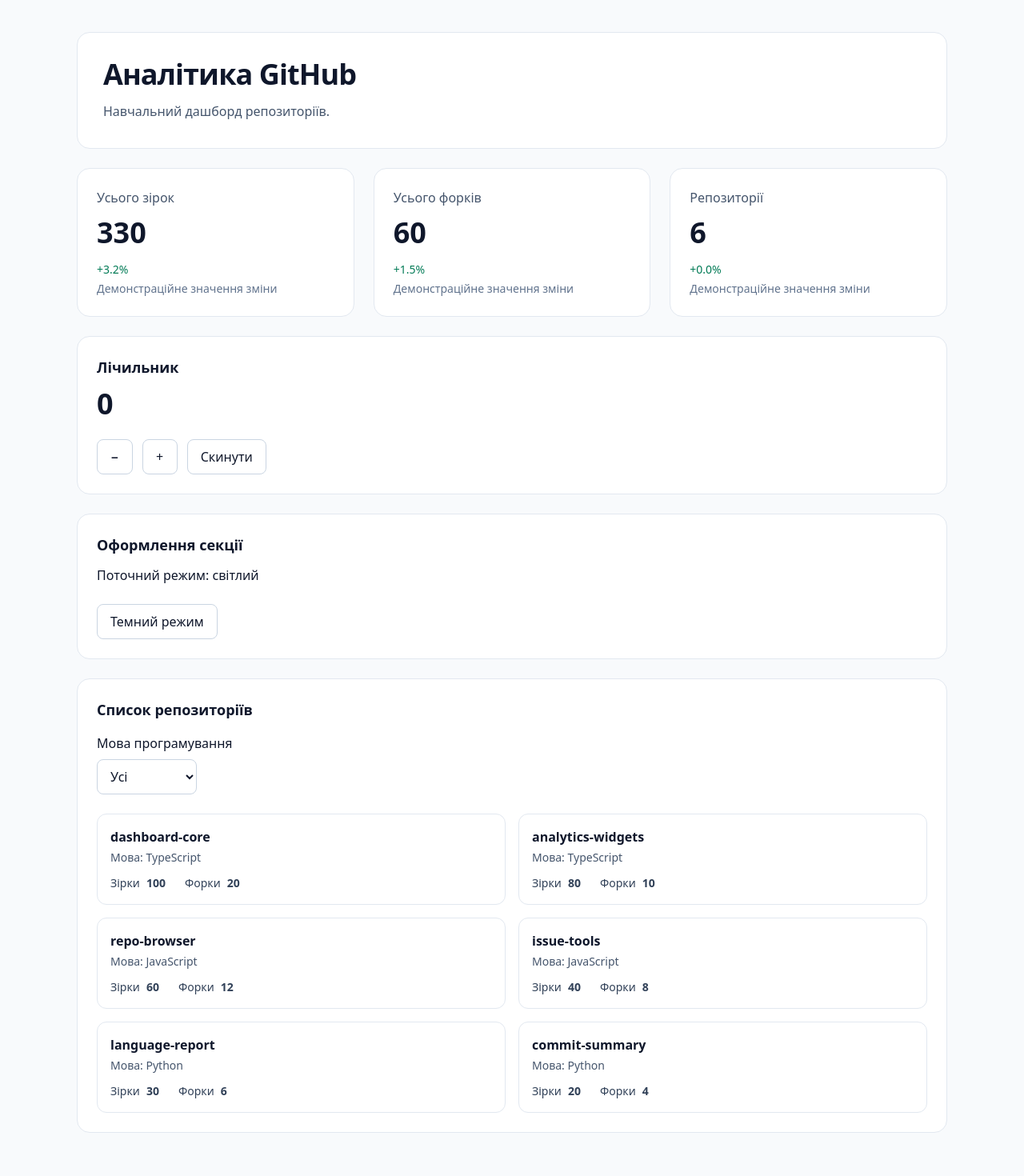
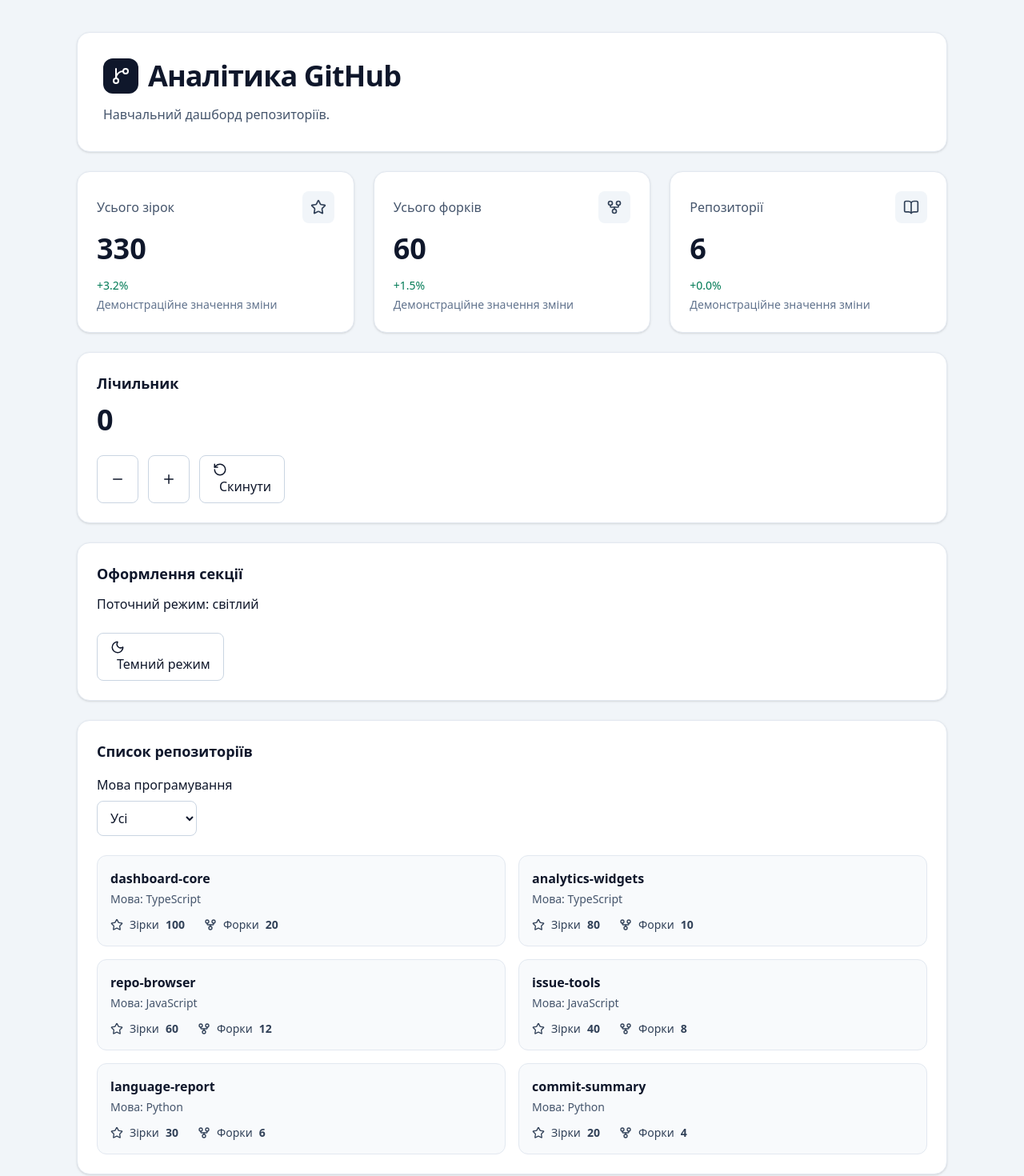
Before and after one commit to SkyKals/GitHub-Analytics-Dashboard, a React (Vite) app: page / in a window 1280 px wide. Shown: the top 1470 px of the page at 80% size. Built offline with nearby package versions, Linux system fonts and the light colour scheme.

Commit message:
LAB-01: refine GitHub presentation and usage documentation

```diff
--- a/package.json
+++ b/package.json
@@ -13,6 +13,7 @@
     "build": "tsc -b && vite build"
   },
   "dependencies": {
+    "lucide-react": "1.53.0",
     "react": "19.3.0",
     "react-dom": "19.3.0"
   },
--- a/src/app/styles.css
+++ b/src/app/styles.css
@@ -3,7 +3,7 @@
 @layer base {
   body {
     margin: 0;
-    background-color: var(--color-slate-50);
+    background-color: var(--color-slate-100);
     color: var(--color-slate-900);
     font-family: system-ui, -apple-system, BlinkMacSystemFont, "Segoe UI", sans-serif;
   }
--- a/src/components/widgets/Counter.tsx
+++ b/src/components/widgets/Counter.tsx
@@ -1,4 +1,5 @@
 import { useState } from 'react'
+import { Minus, Plus, RotateCcw } from 'lucide-react'
 
 type CounterProps = {
   initialValue: number
@@ -20,7 +21,7 @@
   }
 
   return (
-    <section aria-label="Лічильник" className="rounded-2xl border border-slate-200 bg-white p-6">
+    <section aria-label="Лічильник" className="rounded-2xl border border-slate-200 bg-white p-6 shadow-sm">
       <h2 className="text-lg font-semibold text-slate-900">Лічильник</h2>
       <output
         aria-label="Поточне значення"
@@ -36,7 +37,7 @@
           onClick={handleDecrement}
           className="min-h-11 min-w-11 rounded-lg border border-slate-300 px-4 py-2 font-medium text-slate-900 hover:bg-slate-100"
         >
-          −
+          <Minus size={18} aria-hidden="true" />
         </button>
         <button
           type="button"
@@ -44,7 +45,7 @@
           onClick={handleIncrement}
           className="min-h-11 min-w-11 rounded-lg border border-slate-300 px-4 py-2 font-medium text-slate-900 hover:bg-slate-100"
         >
-          +
+          <Plus size={18} aria-hidden="true" />
         </button>
         <button
           type="button"
@@ -52,7 +53,8 @@
           onClick={handleReset}
           className="min-h-11 rounded-lg border border-slate-300 px-4 py-2 font-medium text-slate-900 hover:bg-slate-100"
         >
-          Скинути
+          <RotateCcw size={18} aria-hidden="true" />
+          <span className="ml-2">Скинути</span>
         </button>
       </div>
     </section>
--- a/src/components/widgets/KpiCard.tsx
+++ b/src/components/widgets/KpiCard.tsx
@@ -1,3 +1,5 @@
+import { BookOpen, GitFork, Star } from 'lucide-react'
+
 type KpiCardProps = {
   title: string
   value: number
@@ -5,9 +7,16 @@
 }
 
 export default function KpiCard({ title, value, change }: KpiCardProps) {
+  const Icon = title === 'Усього зірок' ? Star : title === 'Усього форків' ? GitFork : BookOpen
+
   return (
-    <article className="rounded-2xl border border-slate-200 bg-white p-6">
-      <h2 className="text-base font-medium text-slate-600">{title}</h2>
+    <article className="rounded-2xl border border-slate-200 bg-white p-6 shadow-sm">
+      <div className="flex items-center justify-between gap-4">
+        <h2 className="text-base font-medium text-slate-600">{title}</h2>
+        <span className="grid size-10 shrink-0 place-items-center rounded-lg bg-slate-100 text-slate-700" aria-hidden="true">
+          <Icon size={20} />
+        </span>
+      </div>
       <p className="mt-3 text-4xl font-semibold tabular-nums text-slate-900">
         {value.toLocaleString('uk-UA')}
       </p>
--- a/src/components/widgets/Toggle.tsx
+++ b/src/components/widgets/Toggle.tsx
@@ -1,4 +1,5 @@
 import { useState } from 'react'
+import { Moon } from 'lucide-react'
 
 export default function Toggle() {
   const [isDarkMode, setIsDarkMode] = useState(false)
@@ -6,7 +7,7 @@
   return (
     <section
       aria-label="Оформлення секції"
-      className={`rounded-2xl border p-6 ${
+      className={`rounded-2xl border p-6 shadow-sm ${
         isDarkMode
           ? 'border-slate-700 bg-slate-900 text-slate-50'
           : 'border-slate-200 bg-white text-slate-900'
@@ -25,8 +26,9 @@
             ? 'border-slate-500 bg-slate-700 text-slate-50 hover:bg-slate-600'
             : 'border-slate-300 bg-white text-slate-900 hover:bg-slate-100'
         }`}
-      >
-        Темний режим
+        >
+          <Moon size={18} aria-hidden="true" />
+          <span className="ml-2">Темний режим</span>
       </button>
     </section>
   )
--- a/src/features/repositories/components/FilteredList.tsx
+++ b/src/features/repositories/components/FilteredList.tsx
@@ -15,7 +15,7 @@
     : repositories.filter((repository) => repository.language === selectedLanguage)
 
   return (
-    <section aria-label="Список репозиторіїв" className="rounded-2xl border border-slate-200 bg-white p-6">
+    <section aria-label="Список репозиторіїв" className="rounded-2xl border border-slate-200 bg-white p-6 shadow-sm">
       <h2 className="text-lg font-semibold text-slate-900">Список репозиторіїв</h2>
       <label htmlFor={selectId} className="mt-4 block font-medium text-slate-900">
         Мова програмування
--- a/src/features/repositories/components/RepositoryListItem.tsx
+++ b/src/features/repositories/components/RepositoryListItem.tsx
@@ -1,3 +1,4 @@
+import { GitFork, Star } from 'lucide-react'
 import type { Repository } from '../model/Repository'
 
 type RepositoryListItemProps = {
@@ -6,15 +7,17 @@
 
 export default function RepositoryListItem({ repository }: RepositoryListItemProps) {
   return (
-    <li className="min-w-0 rounded-xl border border-slate-200 p-4">
+    <li className="min-w-0 rounded-xl border border-slate-200 bg-slate-50 p-4">
       <h3 className="break-words font-semibold text-slate-900">{repository.name}</h3>
       <p className="mt-1 text-sm text-slate-600">Мова: {repository.language}</p>
       <dl className="mt-3 flex flex-wrap gap-x-6 gap-y-2 text-sm text-slate-700">
-        <div className="flex gap-2">
+        <div className="flex items-center gap-2">
+          <Star size={16} aria-hidden="true" />
           <dt>Зірки</dt>
           <dd className="font-semibold tabular-nums">{repository.stars}</dd>
         </div>
-        <div className="flex gap-2">
+        <div className="flex items-center gap-2">
+          <GitFork size={16} aria-hidden="true" />
           <dt>Форки</dt>
           <dd className="font-semibold tabular-nums">{repository.forks}</dd>
         </div>
--- a/src/pages/dashboard/components/DashboardHeader.tsx
+++ b/src/pages/dashboard/components/DashboardHeader.tsx
@@ -1,9 +1,16 @@
+import { GitBranch } from 'lucide-react'
+
 export default function DashboardHeader() {
   return (
-    <header className="rounded-2xl border border-slate-200 bg-white p-6 sm:p-8">
-      <h1 className="text-3xl font-semibold tracking-tight text-slate-900 sm:text-4xl">
-        Аналітика GitHub
-      </h1>
+    <header className="rounded-2xl border border-slate-200 bg-white p-6 shadow-sm sm:p-8">
+      <div className="flex items-center gap-3">
+        <span className="grid size-11 place-items-center rounded-xl bg-slate-900 text-white" aria-hidden="true">
+          <GitBranch size={24} />
+        </span>
+        <h1 className="text-3xl font-semibold tracking-tight text-slate-900 sm:text-4xl">
+          Аналітика GitHub
+        </h1>
+      </div>
       <p className="mt-3 text-base leading-7 text-slate-600">
         Навчальний дашборд репозиторіїв.
       </p>
```
Also changed, not shown: 2 other files (tests, documents, lock files or other folders).
